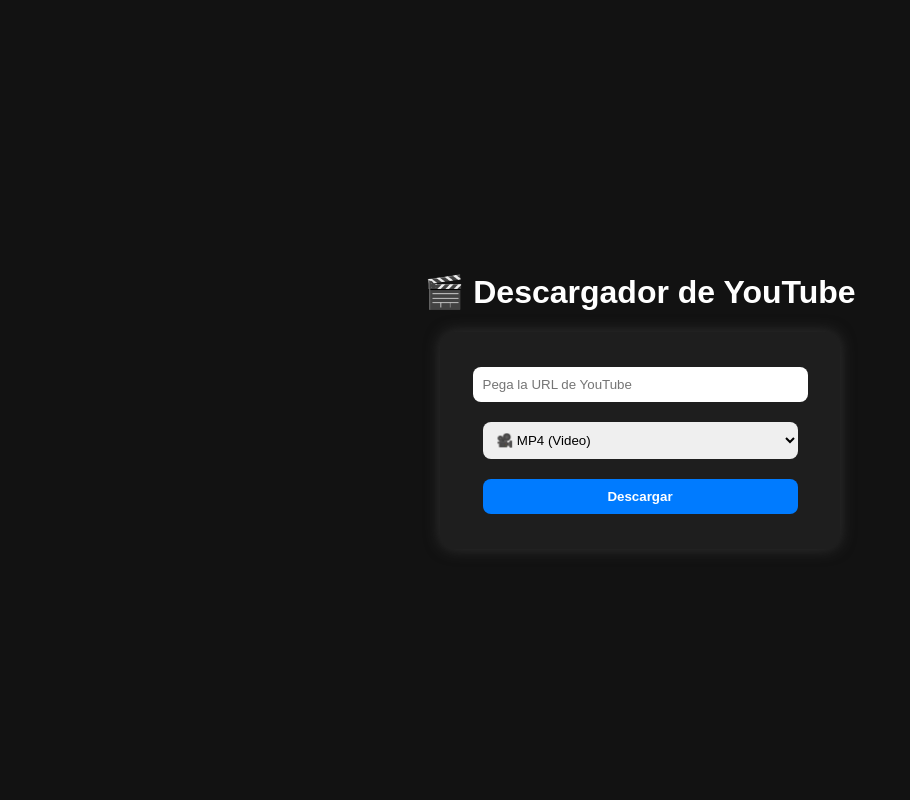
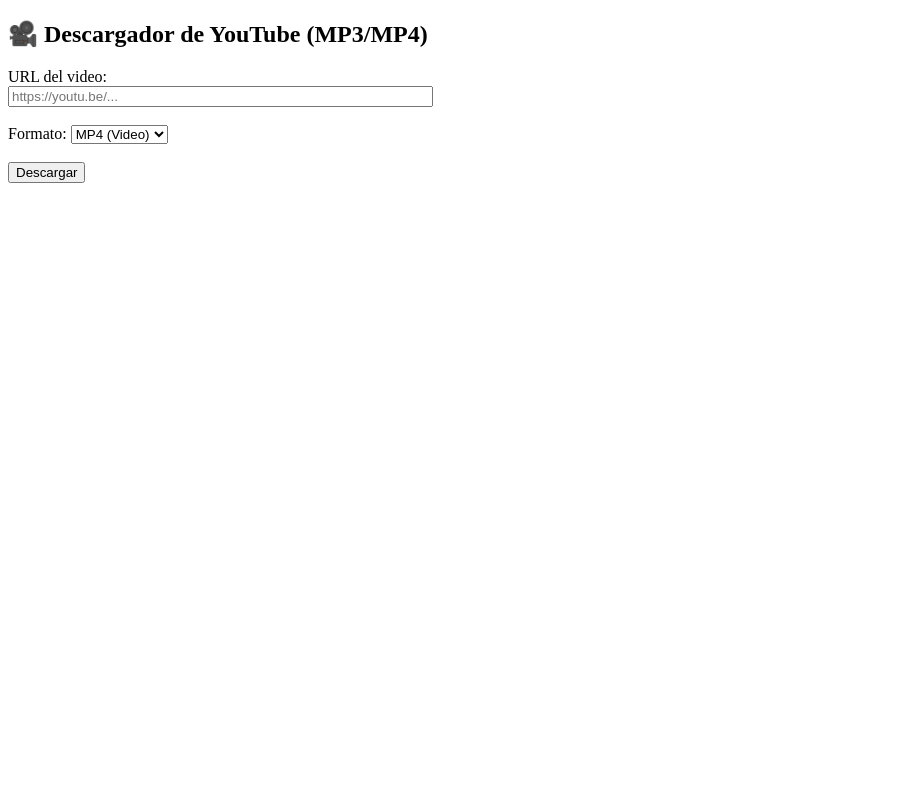
Before and after one commit to JIMENA-eng/descargas-web_example-, a Flask app: page / in a window 1280 px wide. Shown: the whole page, without its empty margins (0-910 px from the left). Run offline with Flask 3, Linux system fonts and the light colour scheme.

Commit message:
Update index.html

```diff
--- a/templates/index.html
+++ b/templates/index.html
@@ -1,68 +1,28 @@
 <!DOCTYPE html>
-<html lang="es">
+<html>
 <head>
-    <meta charset="UTF-8">
   <title>Descargador YouTube</title>
-    <style>
-        body {
-            font-family: Arial, sans-serif;
-            background-color: #121212;
-            color: white;
-            display: flex;
-            flex-direction: column;
-            align-items: center;
-            justify-content: center;
-            height: 100vh;
-            margin: 0;
-        }
-        form {
-            background-color: #1e1e1e;
-            padding: 25px;
-            border-radius: 15px;
-            box-shadow: 0 0 15px #333;
-            width: 350px;
-            text-align: center;
-        }
-        input, select, button {
-            margin: 10px 0;
-            padding: 10px;
-            width: 90%;
-            border-radius: 8px;
-            border: none;
-        }
-        button {
-            background-color: #007bff;
-            color: white;
-            font-weight: bold;
-            cursor: pointer;
-        }
-        button:hover {
-            background-color: #0056b3;
-        }
-        .flash {
-            margin-top: 15px;
-            color: #ffcc00;
-        }
-    </style>
 </head>
 <body>
-    <h1>🎬 Descargador de YouTube</h1>
+  <h2>🎥 Descargador de YouTube (MP3/MP4)</h2>
   <form method="POST">
-        <input type="text" name="url" placeholder="Pega la URL de YouTube" required>
+    <label>URL del video:</label><br>
+    <input type="text" name="url" placeholder="https://youtu.be/..." size="50"><br><br>
+    <label>Formato:</label>
     <select name="formato">
-            <option value="mp4">🎥 MP4 (Video)</option>
-            <option value="mp3">🎧 MP3 (Audio)</option>
-        </select>
+      <option value="mp4">MP4 (Video)</option>
+      <option value="mp3">MP3 (Audio)</option>
+    </select><br><br>
     <button type="submit">Descargar</button>
   </form>
 
   {% with messages = get_flashed_messages() %}
     {% if messages %}
-        <div class="flash">
-          {% for message in messages %}
-            <p>{{ message }}</p>
+      <ul style="color:red;">
+        {% for msg in messages %}
+          <li>{{ msg }}</li>
         {% endfor %}
-        </div>
+      </ul>
     {% endif %}
   {% endwith %}
 </body>
```
Lines whose indentation alone changed are shown as unchanged.
